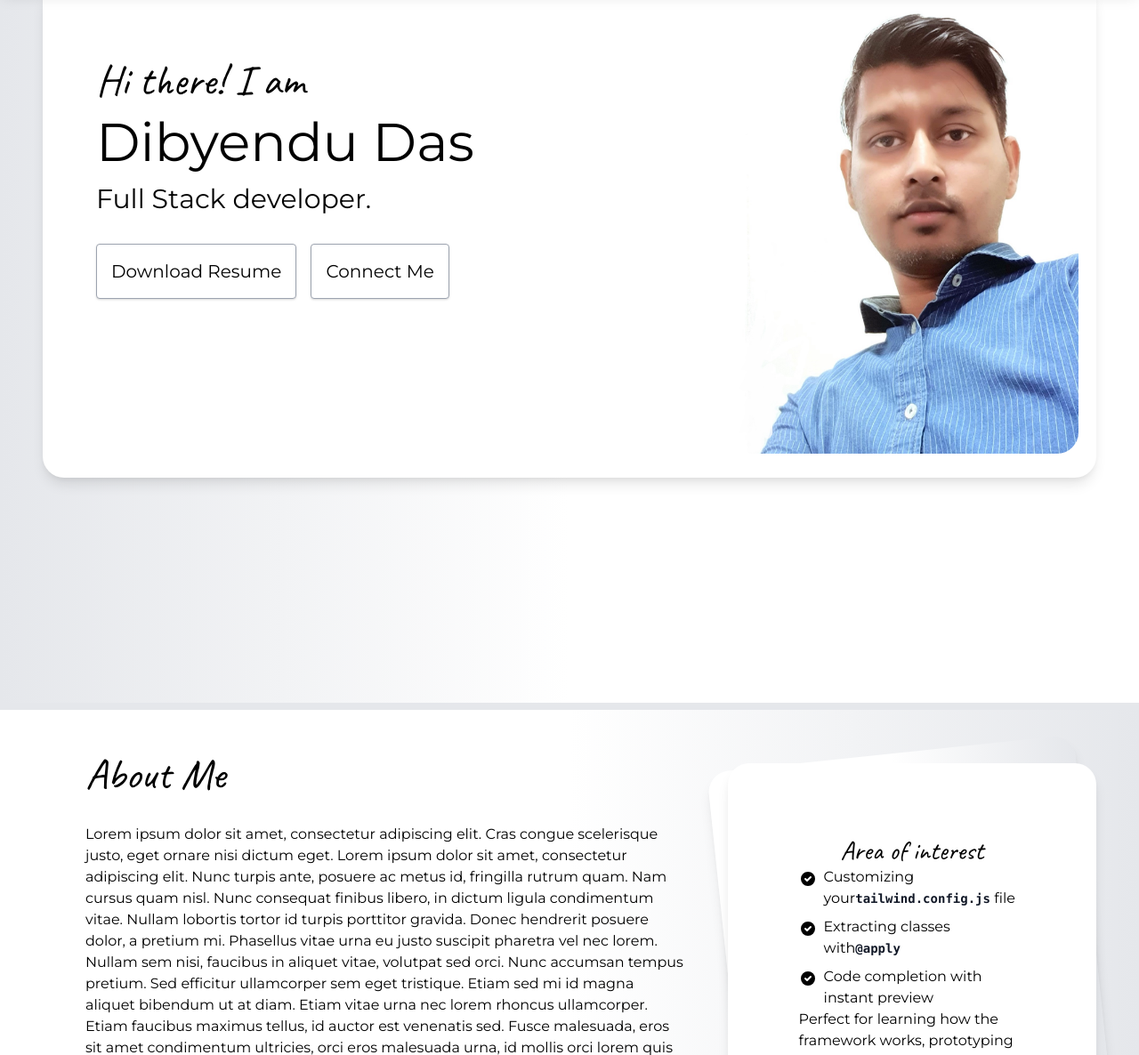
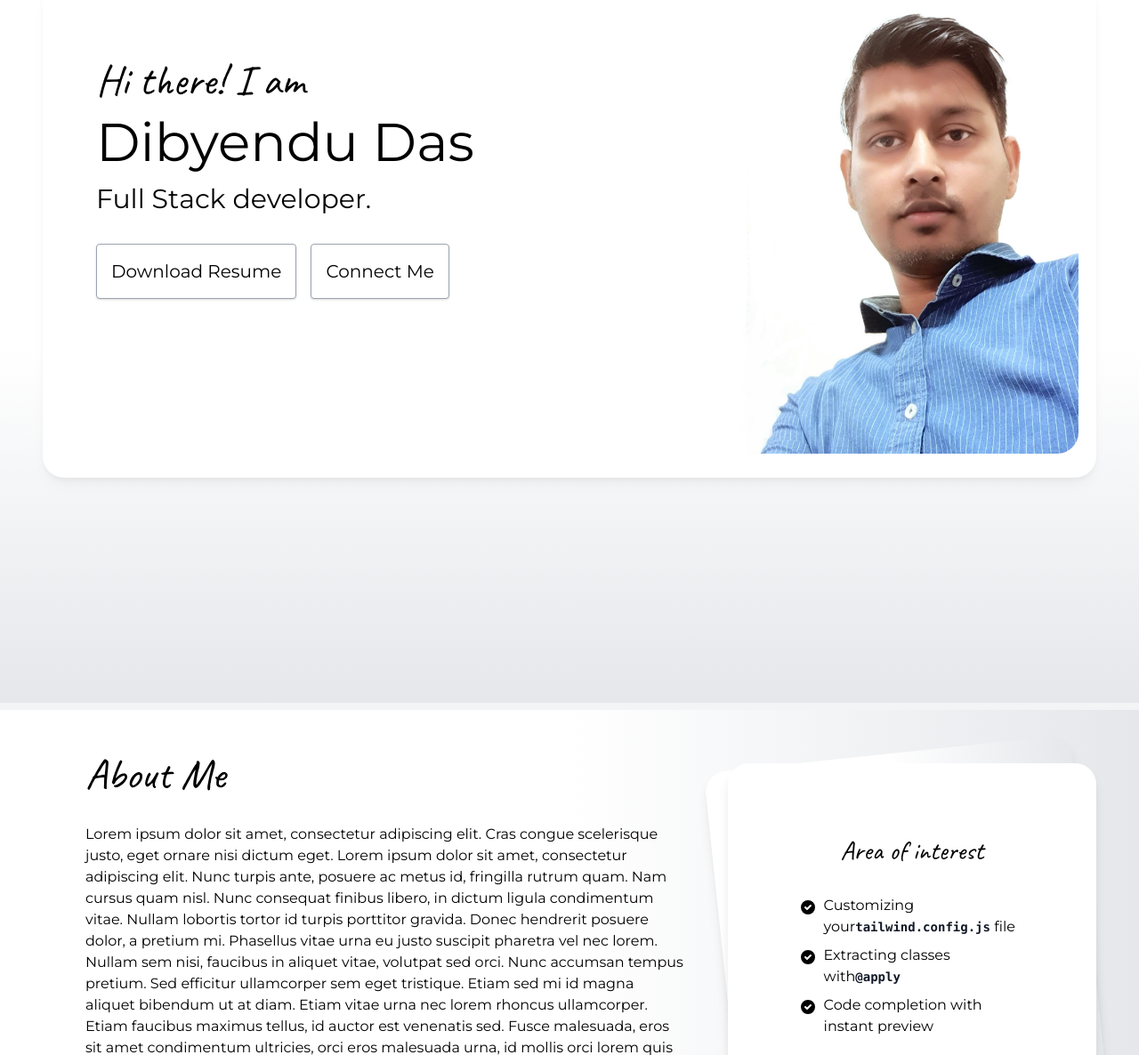
Before and after one commit to dasdib/myprofile, a Gatsby site: page / in a window 1280 px wide. Shown: the part 90-1276 px from the top of the page at 89% size. Built offline with nearby package versions, Linux system fonts and the light colour scheme; Gatsby itself is replaced by a stand-in of ours.

Commit message:
Update styling on home

```diff
--- a/src/components/header.js
+++ b/src/components/header.js
@@ -1,10 +1,10 @@
 import * as React from "react"
 import PropTypes from "prop-types"
 import { Link } from "gatsby"
-import { AnchorLink } from "gatsby-plugin-anchor-links";
+import { AnchorLink } from "gatsby-plugin-anchor-links"
 import Img from "gatsby-image"
 const Header = ({ siteTitle, topImg }) => (
-  <header className="flex px-12 bg-white shadow-lg sticky top-0 z-50">
+  <header className="flex px-12 bg-white shadow-md sticky top-0 z-50">
     <div class="flex-initial self-center">
       <Img
         fixed={topImg}
@@ -21,13 +21,28 @@ const Header = ({ siteTitle, topImg }) => (
           <AnchorLink to="/#home" title="Home" className="stripped" stripHash />
         </li>
         <li className="flex-initial">
-          <AnchorLink to="/#about" title="About Me" className="stripped" stripHash />
+          <AnchorLink
+            to="/#about"
+            title="About Me"
+            className="stripped"
+            stripHash
+          />
         </li>
         <li className="flex-initial">
-          <AnchorLink to="/#experience" title="Experience" className="stripped" stripHash />
+          <AnchorLink
+            to="/#experience"
+            title="Experience"
+            className="stripped"
+            stripHash
+          />
         </li>
         <li className="flex-initial">
-          <AnchorLink to="/#contact" title="Contact" className="stripped" stripHash />
+          <AnchorLink
+            to="/#contact"
+            title="Contact"
+            className="stripped"
+            stripHash
+          />
         </li>
       </ul>
     </div>
--- a/src/pages/index.js
+++ b/src/pages/index.js
@@ -11,10 +11,10 @@ const IndexPage = ({ data }) => (
   <Layout>
     <section
       id="home"
-      className="h-4/5 px-12 bg-gradient-to-r from-gray-200 via-white to-white border-b-8 border-gray-200"
+      className="h-4/5 px-12 bg-gradient-to-t from-gray-200 via-white to-white border-b-8 border-gray-100"
     >
       <div class="min-h-screen flex flex-col pb-6 sm:pb-6">
-        <div class="px-4 py-5 bg-white shadow-lg sm:rounded-b-3xl sm:p-5">
+        <div class="px-4 py-5 bg-white shadow-top-white sm:rounded-b-3xl sm:p-5">
           <div className="flex">
             <div className="flex-1 px-10 py-14 sm:py-14 sm:px-10 ">
               <h1 className="text-5xl pb-4">Hi there! I am </h1>
@@ -46,7 +46,7 @@ const IndexPage = ({ data }) => (
     </section>
     <section
       id="about"
-      className="h-4/5 px-12 py-12 bg-gradient-to-r from-white via-white to-gray-200"
+      className="h-4/5 px-12 py-12 bg-gradient-to-r from-white via-white to-gray-200 border-b-8 border-gray-100"
     >
       <div className="flex">
         <div className="flex-w-65 px-12 sm:px-12 ">
@@ -82,7 +82,7 @@ const IndexPage = ({ data }) => (
             <div class="relative px-4 py-10 bg-white shadow-lg sm:rounded-3xl sm:p-20">
               <div class="max-w-md mx-auto">
                 <h1 className="text-3xl text-center">Area of interest</h1>
-                <ul class="list-disc space-y-2">
+                <ul class="list-disc space-y-2 py-8">
                   <li class="flex items-start">
                     <span class="h-6 flex items-center sm:h-7">
                       <svg
@@ -155,7 +155,7 @@ const IndexPage = ({ data }) => (
     </section>
     <section
       id="experience"
-      className="h-4/5 px-12 pb-12 pt-20 bg-gradient-to-r from-gray-200 via-white to-white"
+      className="h-4/5 px-12 pb-12 pt-20 bg-gradient-to-r from-gray-200 via-white to-white border-b-8 border-gray-100"
     >
       <h1 className="text-5xl">Experince</h1>
       <p>
@@ -215,7 +215,7 @@ const IndexPage = ({ data }) => (
     </section>
     <section
       id="contact"
-      className="h-4/5 px-12 py-12 bg-gradient-to-r from-white via-white to-gray-200"
+      className="h-4/5 px-12 py-12 bg-gradient-to-r from-white via-white to-gray-200 border-b-8 border-gray-100"
     >
       <h1 className="text-5xl">Contact</h1>
       <p>
--- a/tailwind.config.js
+++ b/tailwind.config.js
@@ -18,6 +18,23 @@ module.exports = {
       "w-65": "1 1 65%",
       "w-35": "1 1 35%",
     },
+    boxShadow: {
+      sm: "0 1px 2px 0 rgba(0, 0, 0, 0.05)",
+      DEFAULT:
+        "0 1px 3px 0 rgba(0, 0, 0, 0.1), 0 1px 2px 0 rgba(0, 0, 0, 0.06)",
+      md:
+        "0 4px 6px -1px rgba(0, 0, 0, 0.1), 0 2px 4px -1px rgba(0, 0, 0, 0.06)",
+      lg:
+        "0 10px 15px -3px rgba(0, 0, 0, 0.1), 0 4px 6px -2px rgba(0, 0, 0, 0.05)",
+      xl:
+        "0 20px 25px -5px rgba(0, 0, 0, 0.1), 0 10px 10px -5px rgba(0, 0, 0, 0.04)",
+      "2xl": "0 25px 50px -12px rgba(0, 0, 0, 0.25)",
+      "3xl": "0 35px 60px -15px rgba(0, 0, 0, 0.3)",
+      inner: "inset 0 2px 4px 0 rgba(0, 0, 0, 0.06)",
+      none: "none",
+      "top-white":
+        "0 10px 15px -3px rgba(0, 0, 0, 0.04), 0 4px 6px -2px rgba(0, 0, 0, 0.05)",
+    },
   },
   variants: {
     extend: {},
```
